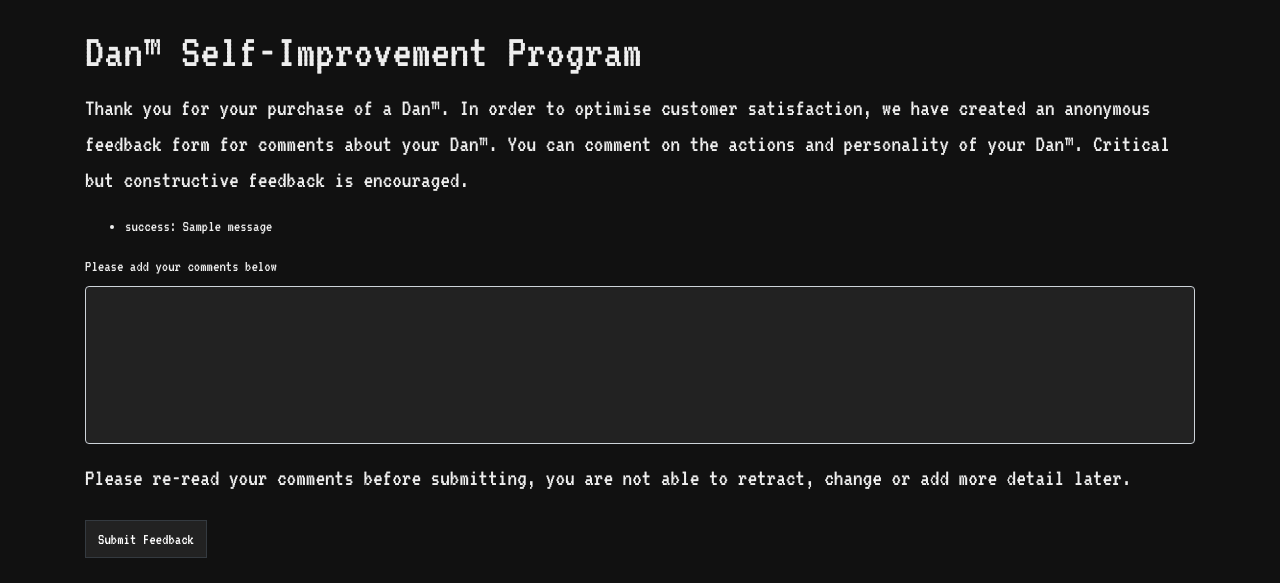
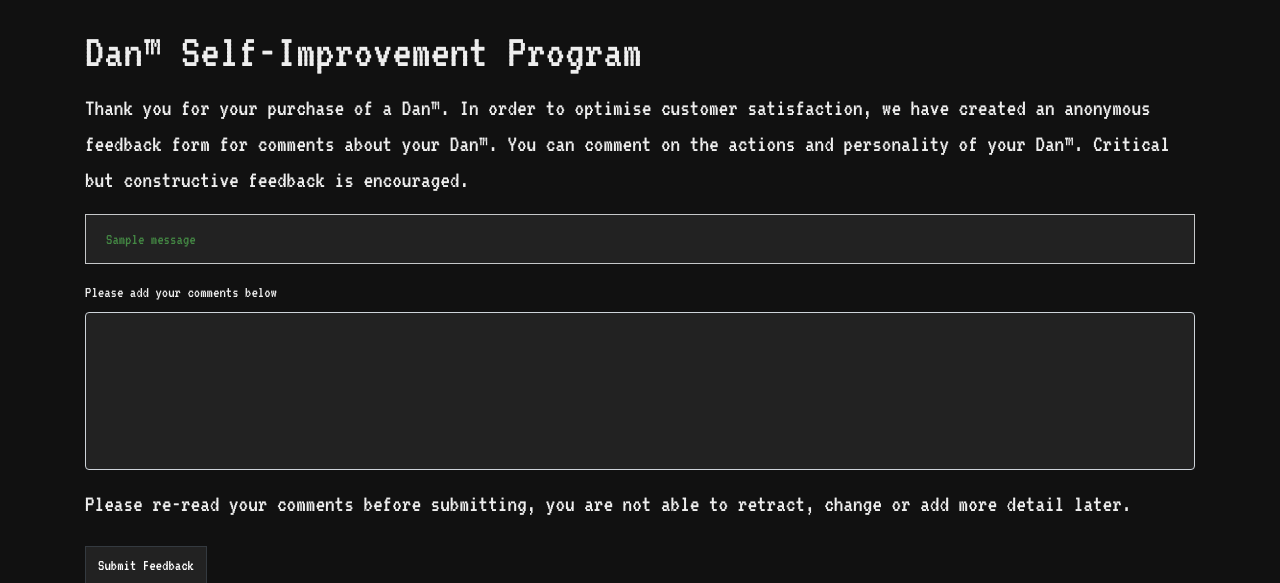
Before and after one commit to trickeydan/commentonx, a Flask app: page / in a window 1280 px wide. Shown: the top 583 px of the page. Run offline with Flask 2, Linux system fonts and the light colour scheme; one stand-in notice (Sample message) is shown; style sheets or scripts are compiled from the project's sources; some libraries are stand-ins or nearby versions.

Commit message:
Added styling to alerts

```diff
--- a/commentonx/assets/style.scss
+++ b/commentonx/assets/style.scss
@@ -1,7 +1,10 @@
 $colour-dark: #111111;
 $colour-grey: #222222;
 $colour-text-light: #eeeeee;
+$colour-text-red: #ff4444;
+$colour-text-green: #448844;
 $colour-footer-text: #aaaaaa;
+
 
 $font: 'VT323', 'monospace';
 
@@ -53,4 +56,16 @@ body {
     border-radius: 0;
     background-color: $colour-grey;
   }
+
+  .alert-error {
+    border-radius: 0;
+    background-color: $colour-grey;
+    color: $colour-text-red;
+  }
+
+  .alert-success {
+    border-radius: 0;
+    background-color: $colour-grey;
+    color: $colour-text-green;
+  }
 }
--- a/commentonx/templates/index.html
+++ b/commentonx/templates/index.html
@@ -6,11 +6,11 @@
         is encouraged.</p>
     {% with messages = get_flashed_messages(with_categories=true) %}
       {% if messages %}
-        <ul class="flashes">
         {% for category, message in messages %}
-          <li>{{ category}}: {{ message }}</li>
+            <div class="alert alert-dark alert-{{ category }}" role="alert">
+              {{ message }}
+            </div>
         {% endfor %}
-        </ul>
       {% endif %}
     {% endwith %}
     <form method="post">
```
